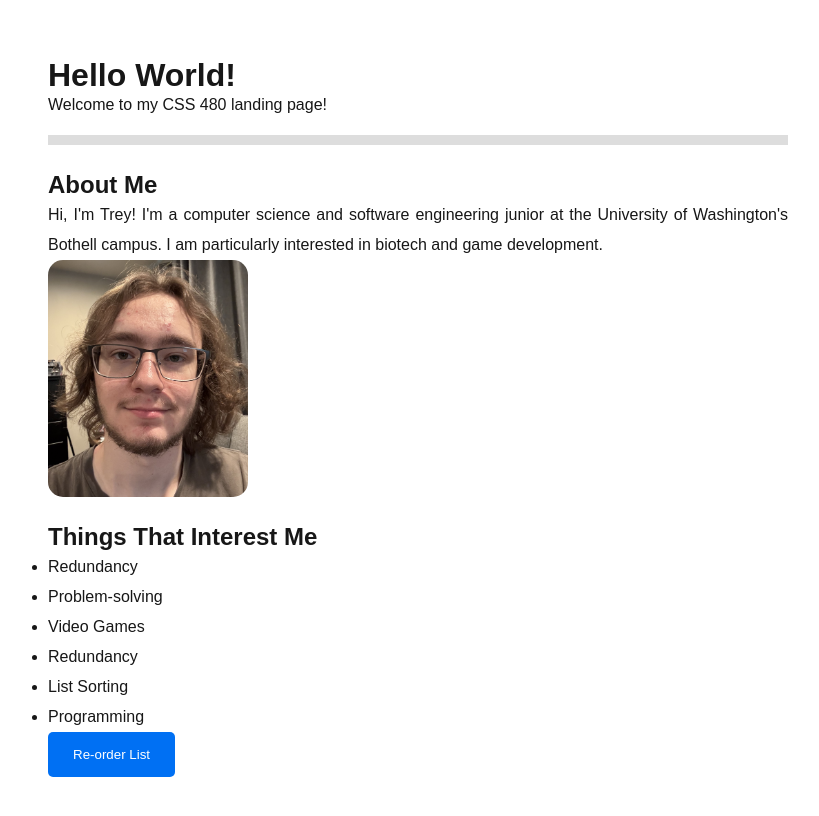
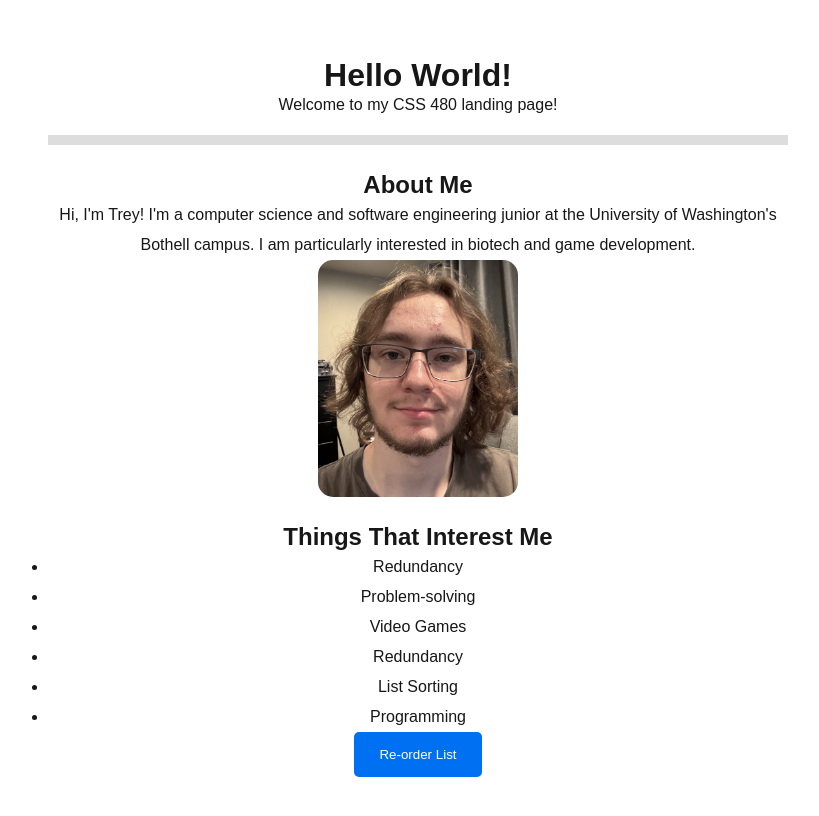
Before and after one commit to Trayouras/css-480-hello-world-new, a Next.js app: page / in a window 1280 px wide. Shown: the top 816 px of the page, without its empty margins (12-831 px from the left). Built offline with nearby package versions, Linux system fonts and the light colour scheme.

Commit message:
Style tweaks

```diff
--- a/src/app/page.js
+++ b/src/app/page.js
@@ -58,7 +58,7 @@ const styles = {
   container: {
     fontFamily: "Arial, sans-serif",
     padding: "30px",
-    textAlign: "justify",
+    textAlign: "center",
     maxWidth: "800px",
     margin: "30px",
     lineHeight: "30px",
```
